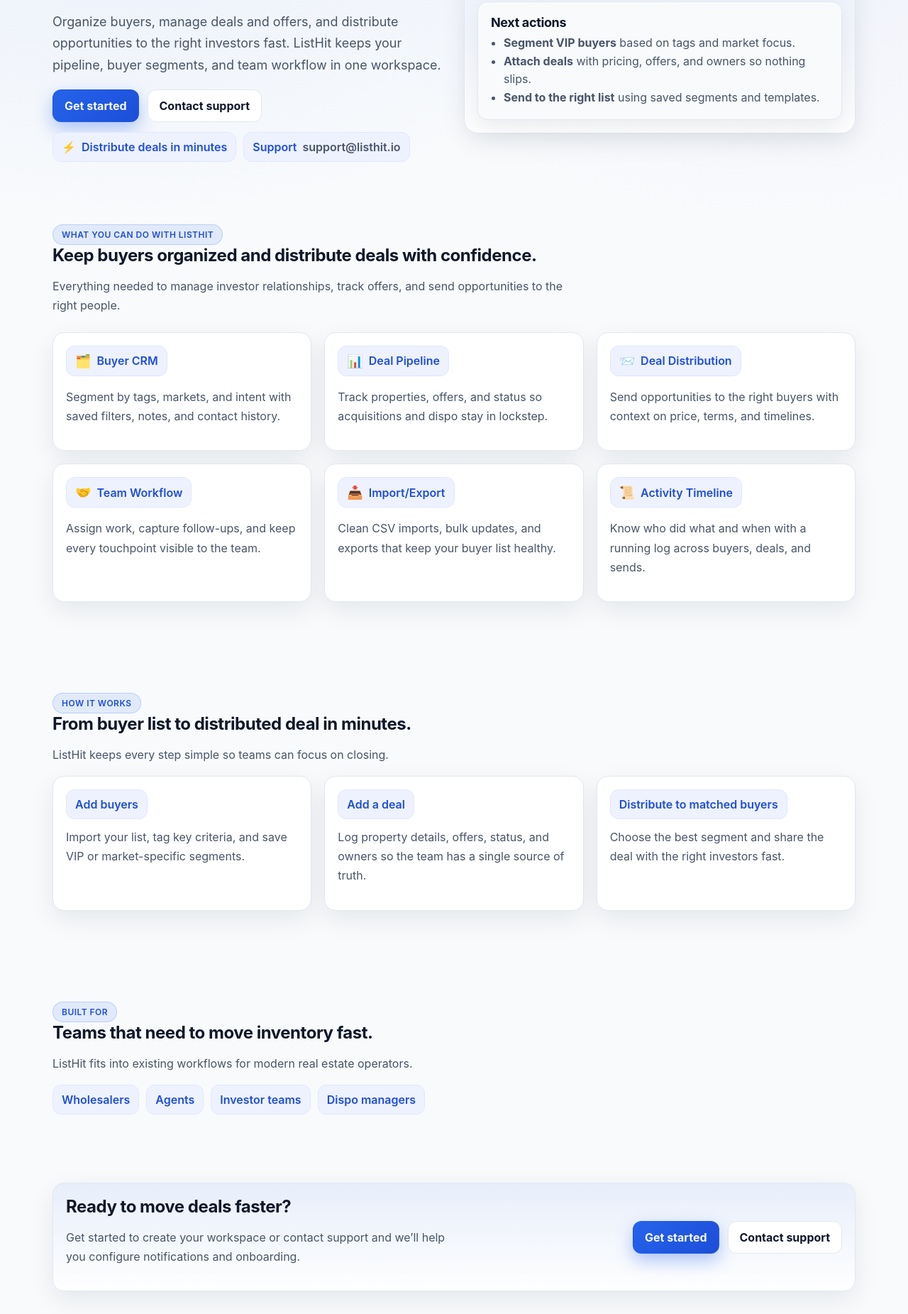
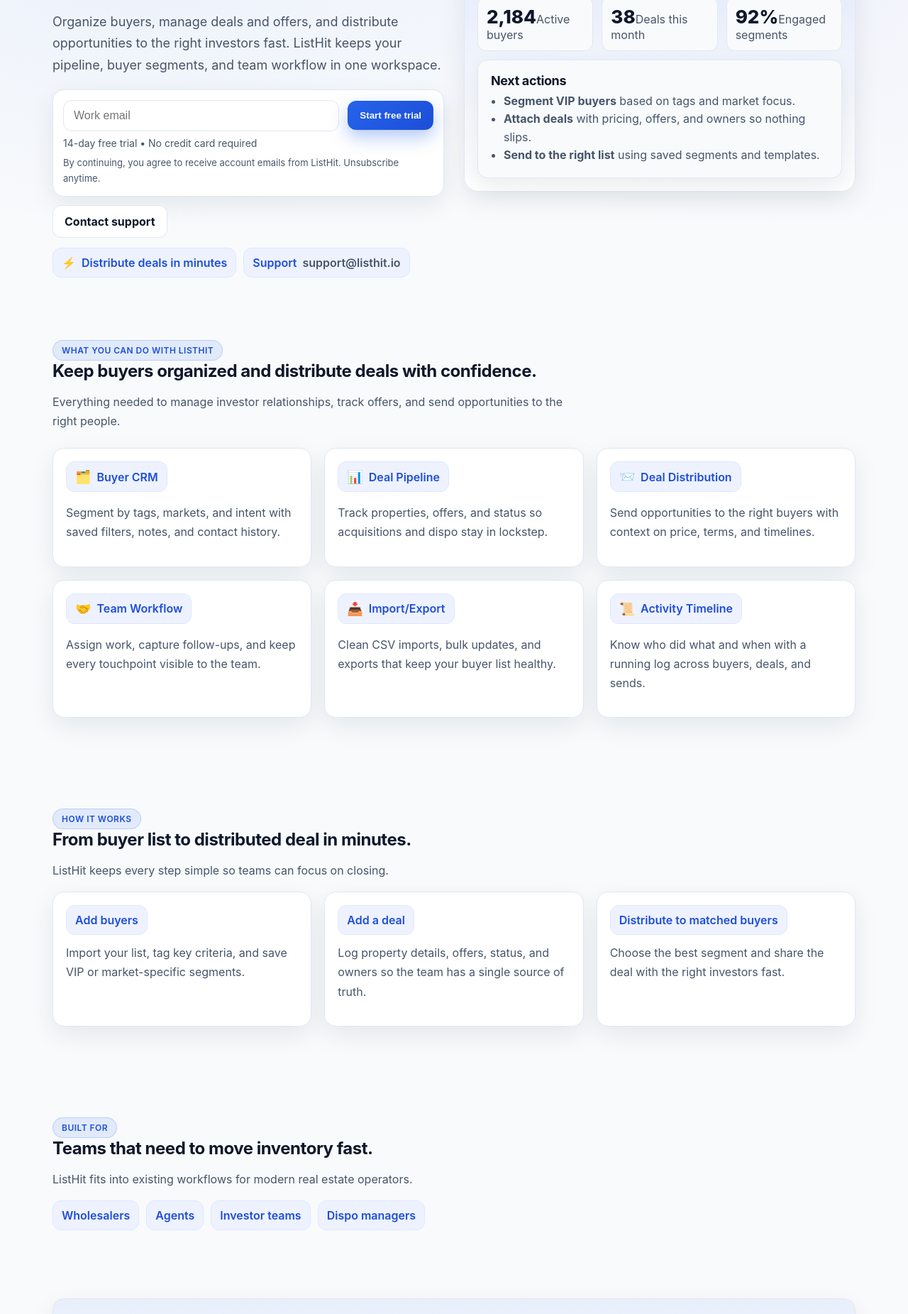
Before and after one commit to joshuapaschall/listhit-marketing, a Next.js app: page / in a window 1280 px wide. Shown: the part 340-2191 px from the top of the page at 71% size. Built offline with nearby package versions, Linux system fonts and the light colour scheme.

Commit message:
Add free trial opt-in flow and pricing note

```diff
--- a/app/page.tsx
+++ b/app/page.tsx
@@ -55,11 +55,32 @@ export default function Home() {
                 Organize buyers, manage deals and offers, and distribute opportunities to the right investors fast. ListHit keeps your pipeline,
                 buyer segments, and team workflow in one workspace.
               </p>
-              <div className="cta-row" style={{ marginTop: 18 }}>
-                <Button href="/signup">Get started</Button>
-                <Button variant="secondary" href="/contact">
-                  Contact support
-                </Button>
+              <div style={{ display: "flex", flexDirection: "column", gap: 12, marginTop: 18 }}>
+                <form action="/signup" method="GET" className="card" style={{ display: "flex", flexDirection: "column", gap: 8, padding: 14 }}>
+                  <div className="cta-row" style={{ alignItems: "center" }}>
+                    <input
+                      className="input"
+                      type="email"
+                      name="email"
+                      required
+                      placeholder="Work email"
+                      aria-label="Work email"
+                      style={{ minWidth: 240, flex: 1 }}
+                    />
+                    <Button type="submit">Start free trial</Button>
+                  </div>
+                  <div className="muted" style={{ fontSize: 14 }}>
+                    14-day free trial • No credit card required
+                  </div>
+                  <p className="muted" style={{ fontSize: 13, margin: 0 }}>
+                    By continuing, you agree to receive account emails from ListHit. Unsubscribe anytime.
+                  </p>
+                </form>
+                <div className="cta-row">
+                  <Button variant="secondary" href="/contact">
+                    Contact support
+                  </Button>
+                </div>
               </div>
               <div className="hero-meta">
                 <div className="pill">
@@ -180,10 +201,10 @@ export default function Home() {
             <div className="two-column" style={{ alignItems: "center" }}>
               <div>
                 <h2>Ready to move deals faster?</h2>
-                <p>Get started to create your workspace or contact support and we’ll help you configure notifications and onboarding.</p>
+                <p>Start your free trial to create your workspace or contact support and we’ll help you configure notifications and onboarding.</p>
               </div>
               <div className="cta-row" style={{ justifyContent: "flex-end" }}>
-                <Button href="/signup">Get started</Button>
+                <Button href="/signup">Start free trial</Button>
                 <Button variant="secondary" href="/contact">
                   Contact support
                 </Button>
--- a/app/signup/SignupForm.tsx
+++ b/app/signup/SignupForm.tsx
@@ -9,7 +9,7 @@ type FormState = {
   message: string;
 };
 
-export function SignupForm() {
+export function SignupForm({ initialEmail = "" }: { initialEmail?: string }) {
   const [state, setState] = useState<FormState>({ status: "idle", message: "" });
 
   async function handleSubmit(event: React.FormEvent<HTMLFormElement>) {
@@ -83,7 +83,7 @@ export function SignupForm() {
           </div>
           <div className="form-field">
             <label htmlFor="email">Work email</label>
-            <input className="input" id="email" name="email" type="email" required placeholder="you@company.com" />
+            <input className="input" id="email" name="email" type="email" required placeholder="you@company.com" defaultValue={initialEmail} />
           </div>
         </div>
         <div className="form-row">
--- a/components/SiteHeader.tsx
+++ b/components/SiteHeader.tsx
@@ -4,7 +4,7 @@ import { Container } from "./Container";
 import { Button } from "./Button";
 
 const navLinks = [
-  { href: "/signup", label: "Get started" },
+  { href: "/signup", label: "Start free trial" },
   { href: "/product", label: "Product" },
   { href: "/pricing", label: "Pricing" },
   { href: "/about", label: "About" },
@@ -30,7 +30,7 @@ export function SiteHeader() {
               ))}
             </nav>
             <Button href="/signup" className="nav-cta">
-              Get started
+              Start free trial
             </Button>
           </div>
         </div>
```
Also changed, not shown: app/pricing/page.tsx (+7 -1 lines), app/signup/page.tsx (+10 -2 lines).
